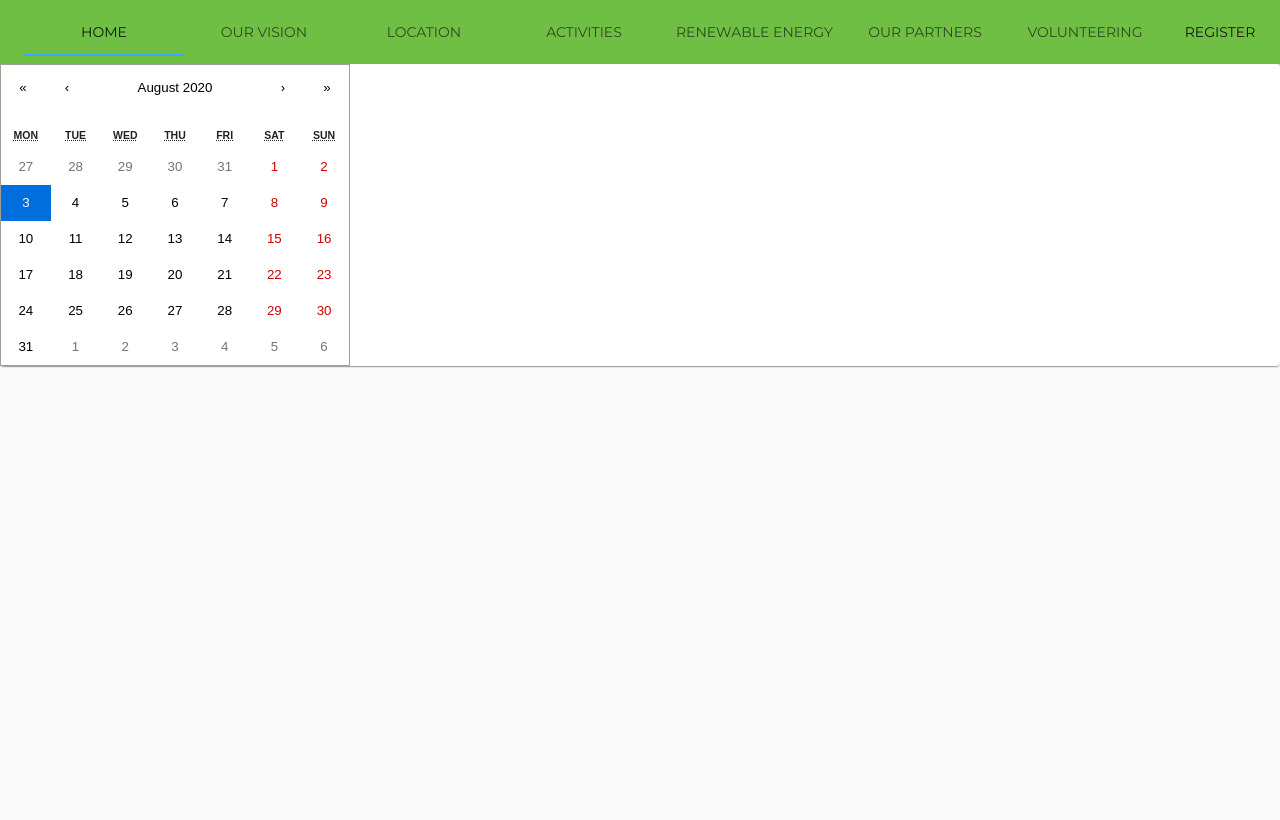
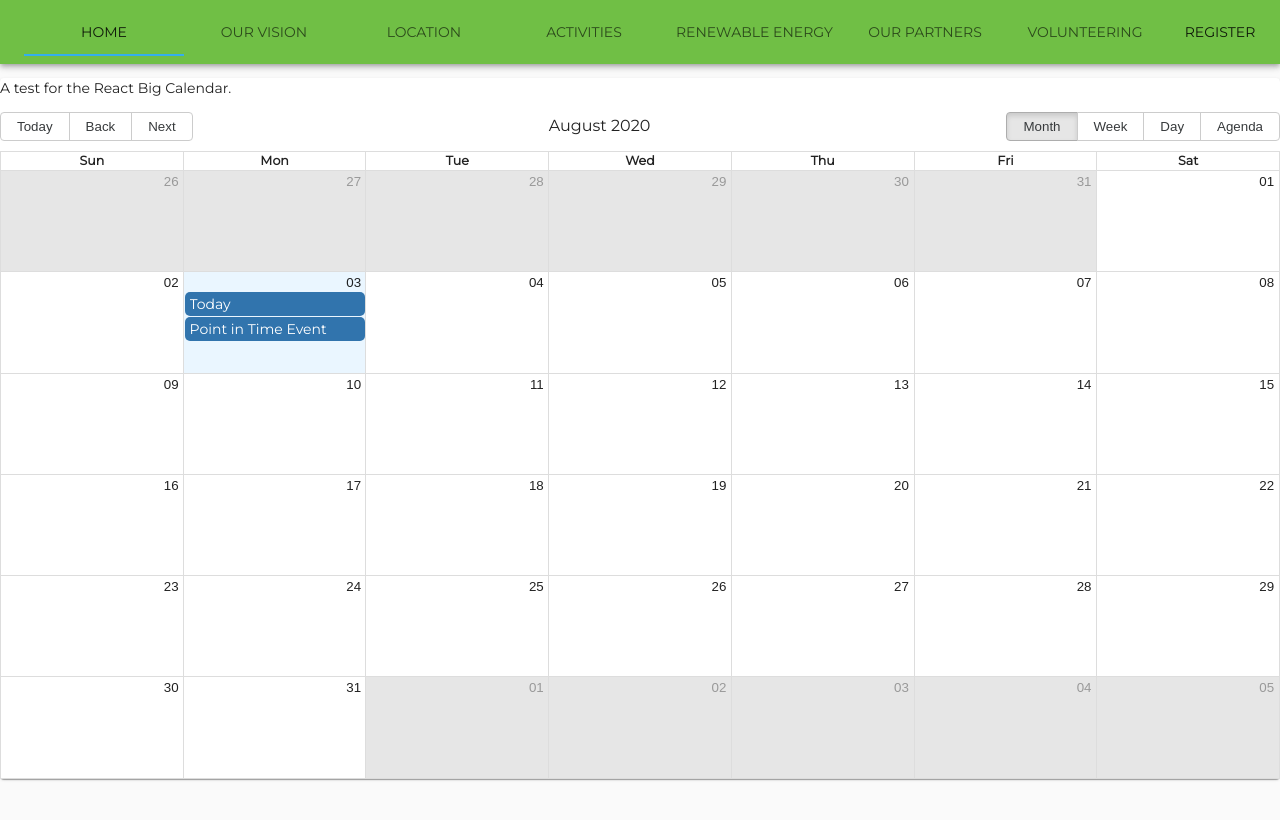
Before and after one commit to BitterBlue22/h-eco-centre-FE, a React (Create React App) app: page /events in a window 1280 px wide. Shown: the top 820 px of the page. Built offline with nearby package versions, Linux system fonts and the light colour scheme.

Commit message:
created the EventsCalendar using the react-big-calendar npm package

```diff
--- a/package.json
+++ b/package.json
@@ -8,7 +8,9 @@
     "@testing-library/jest-dom": "^4.2.4",
     "@testing-library/react": "^9.5.0",
     "@testing-library/user-event": "^7.2.1",
+    "moment": "^2.27.0",
     "react": "^16.13.1",
+    "react-big-calendar": "^0.26.0",
     "react-calendar": "^3.1.0",
     "react-dom": "^16.13.1",
     "react-perfect-scrollbar": "^1.5.8",
--- a/src/containers/EventsCalendar/EventsCalendar.jsx
+++ b/src/containers/EventsCalendar/EventsCalendar.jsx
@@ -1,19 +1,141 @@
 import React, { Component } from "react";
-import Calendar from "react-calendar";
-import "react-calendar/dist/Calendar.css";
+// import { render } from "react-dom";
+import { Calendar, momentLocalizer } from "react-big-calendar";
+import moment from "moment";
+
+import "react-big-calendar/lib/css/react-big-calendar.css";
+
+const localizer = momentLocalizer(moment);
 
 class EventsCalendar extends Component {
   state = {
-    date: new Date(),
+    events: [
+      {
+        id: 0,
+        title: "All Day Event very long title",
+        allDay: true,
+        start: new Date(2015, 3, 0),
+        end: new Date(2015, 3, 1),
+      },
+      {
+        id: 1,
+        title: "Long Event",
+        start: new Date(2015, 3, 7),
+        end: new Date(2015, 3, 10),
+      },
+
+      {
+        id: 2,
+        title: "DTS STARTS",
+        start: new Date(2016, 2, 13, 0, 0, 0),
+        end: new Date(2016, 2, 20, 0, 0, 0),
+      },
+
+      {
+        id: 3,
+        title: "DTS ENDS",
+        start: new Date(2016, 10, 6, 0, 0, 0),
+        end: new Date(2016, 10, 13, 0, 0, 0),
+      },
+
+      {
+        id: 4,
+        title: "Some Event",
+        start: new Date(2015, 3, 9, 0, 0, 0),
+        end: new Date(2015, 3, 10, 0, 0, 0),
+      },
+      {
+        id: 5,
+        title: "Conference",
+        start: new Date(2015, 3, 11),
+        end: new Date(2015, 3, 13),
+        desc: "Big conference for important people",
+      },
+      {
+        id: 6,
+        title: "Meeting",
+        start: new Date(2015, 3, 12, 10, 30, 0, 0),
+        end: new Date(2015, 3, 12, 12, 30, 0, 0),
+        desc: "Pre-meeting meeting, to prepare for the meeting",
+      },
+      {
+        id: 7,
+        title: "Lunch",
+        start: new Date(2015, 3, 12, 12, 0, 0, 0),
+        end: new Date(2015, 3, 12, 13, 0, 0, 0),
+        desc: "Power lunch",
+      },
+      {
+        id: 8,
+        title: "Meeting",
+        start: new Date(2015, 3, 12, 14, 0, 0, 0),
+        end: new Date(2015, 3, 12, 15, 0, 0, 0),
+      },
+      {
+        id: 9,
+        title: "Happy Hour",
+        start: new Date(2015, 3, 12, 17, 0, 0, 0),
+        end: new Date(2015, 3, 12, 17, 30, 0, 0),
+        desc: "Most important meal of the day",
+      },
+      {
+        id: 10,
+        title: "Dinner",
+        start: new Date(2015, 3, 12, 20, 0, 0, 0),
+        end: new Date(2015, 3, 12, 21, 0, 0, 0),
+      },
+      {
+        id: 11,
+        title: "Birthday Party",
+        start: new Date(2015, 3, 13, 7, 0, 0),
+        end: new Date(2015, 3, 13, 10, 30, 0),
+      },
+      {
+        id: 12,
+        title: "Late Night Event",
+        start: new Date(2015, 3, 17, 19, 30, 0),
+        end: new Date(2015, 3, 18, 2, 0, 0),
+      },
+      {
+        id: 12.5,
+        title: "Late Same Night Event",
+        start: new Date(2015, 3, 17, 19, 30, 0),
+        end: new Date(2015, 3, 17, 23, 30, 0),
+      },
+      {
+        id: 13,
+        title: "Multi-day Event",
+        start: new Date(2015, 3, 20, 19, 30, 0),
+        end: new Date(2015, 3, 22, 2, 0, 0),
+      },
+      {
+        id: 14,
+        title: "Today",
+        start: new Date(new Date().setHours(new Date().getHours() - 3)),
+        end: new Date(new Date().setHours(new Date().getHours() + 3)),
+      },
+      {
+        id: 15,
+        title: "Point in Time Event",
+        start: new Date(),
+        end: new Date(),
+      },
+    ],
   };
-
-  onChange = (date) => this.setState({ date });
 
   render() {
     return (
       <div>
-        <Calendar onChange={this.onChange} value={this.state.date} />
-        {console.log(this.state.date)}
+        <p>A test for the React Big Calendar.</p>
+        <div style={{ height: "500pt" }}>
+          <Calendar
+            events={this.state.events}
+            startAccessor="start"
+            endAccessor="end"
+            defaultDate={moment().toDate()}
+            localizer={localizer}
+          />
+        </div>
       </div>
     );
   }
```
Also changed, not shown: 1 other file (tests, documents, lock files or other folders).
